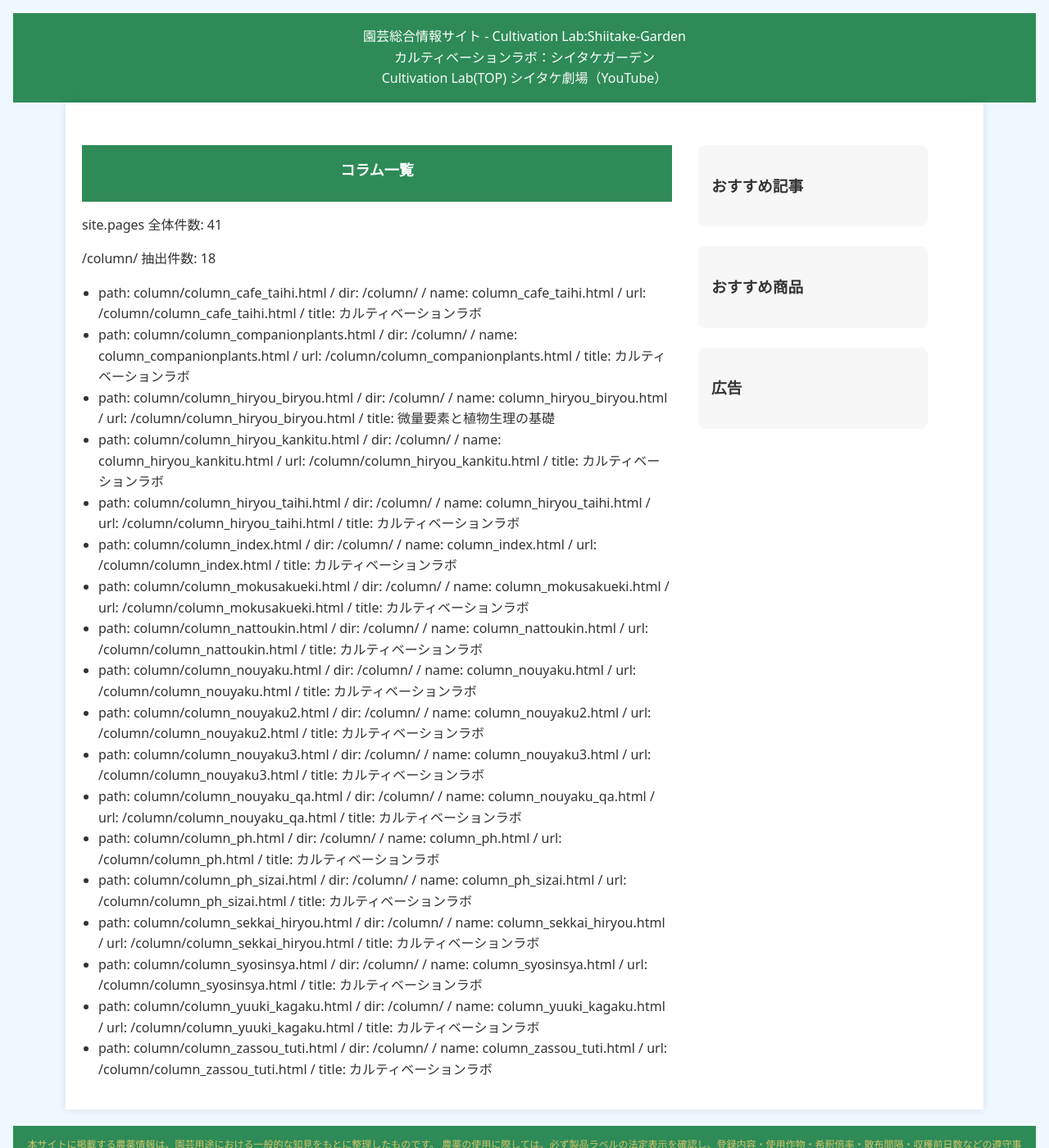
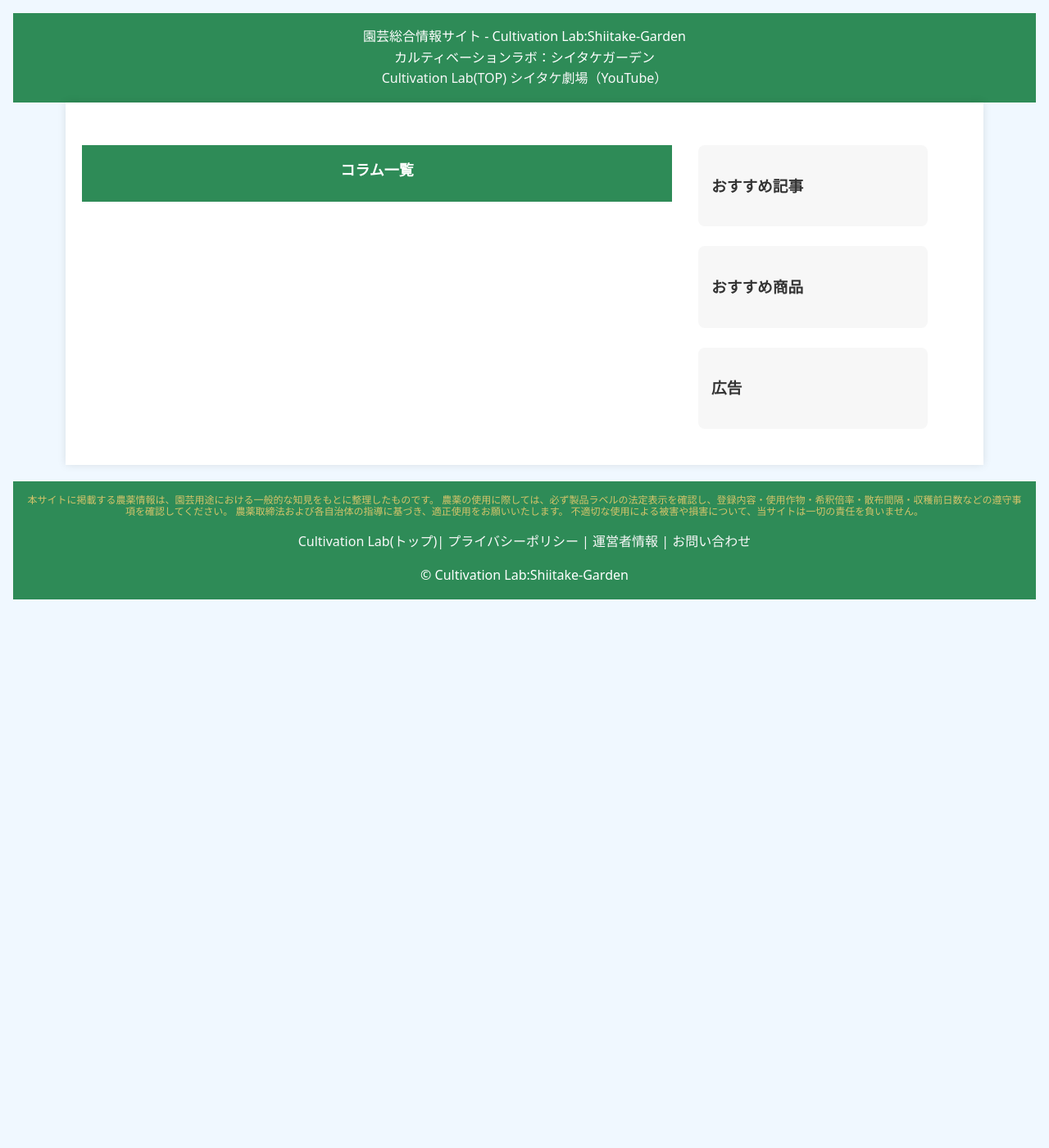
Before and after one commit to shiitake-garden/shiitake-garden.github.io, a Jekyll site: the page built from column/index.html, in a window 1280 px wide and 1400 px high. Shown: the whole window at 82% size. Built offline with Jekyll 4.4.1, drawn with Linux system fonts in a browser that asks for light colours.

Commit message:
Update index.html

```diff
--- a/column/index.html
+++ b/column/index.html
@@ -18,23 +18,6 @@
 </header>
 
 
-<p>site.pages 全体件数: {{ site.pages | size }}</p>
-
-{%- assign column_pages = site.pages
-    | where_exp: "p", "p.dir == '/column/' and p.name != 'index.html'" -%}
-<p>/column/ 抽出件数: {{ column_pages | size }}</p>
-
-<ul>
-  {%- for p in column_pages -%}
-    <li>
-      path: {{ p.path }} /
-      dir: {{ p.dir }} /
-      name: {{ p.name }} /
-      url: {{ p.url }} /
-      title: {{ p.title | default: '(titleなし)' }}
-    </li>
-  {%- endfor -%}
-</ul>
 
 
 
```
